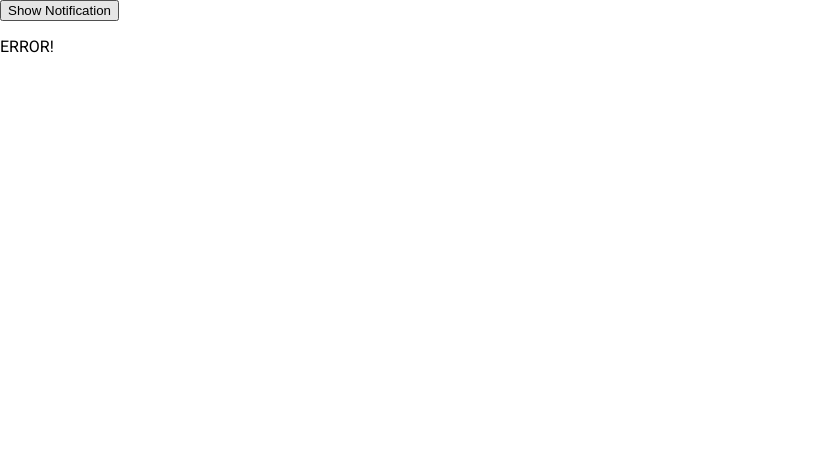
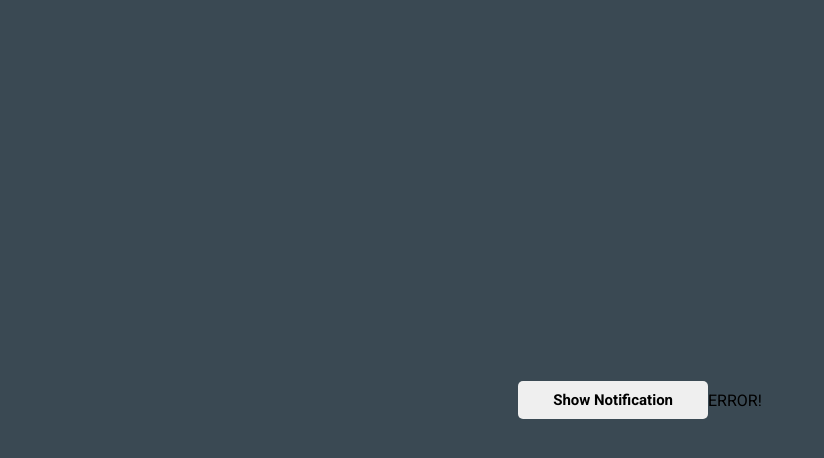
Before and after one commit to Ameer2000Mzori/Toast-Notification, a website built with webpack: page src/index.html in a window 1280 px wide. Shown: the whole page, without its empty margins (0-824 px from the left). Built offline with nearby package versions, Linux system fonts and the light colour scheme; a web font is replaced by a local one.

Commit message:
added styling to the button and header

```diff
--- a/src/style.scss
+++ b/src/style.scss
@@ -8,3 +8,32 @@ body {
   padding: 0;
   margin: 0;
 }
+
+.header {
+  display: flex;
+  justify-content: center;
+  height: 100vh;
+  background-color: rgb(58, 73, 83);
+  text-align: center;
+  align-items: center;
+  position: relative;
+}
+
+.get-Nofti-Btn {
+  padding: 10px 35px;
+  border-radius: 5px;
+  border: none;
+  color: black;
+  font-family: inherit;
+  font-size: 15px;
+  font-weight: 600;
+  cursor: pointer;
+
+  &:hover {
+    background-color: rgb(135, 180, 219);
+  }
+
+  &:active {
+    background-color: rgb(198, 226, 250);
+  }
+}
```
Also changed, not shown: src/style.css, 1 other file.
